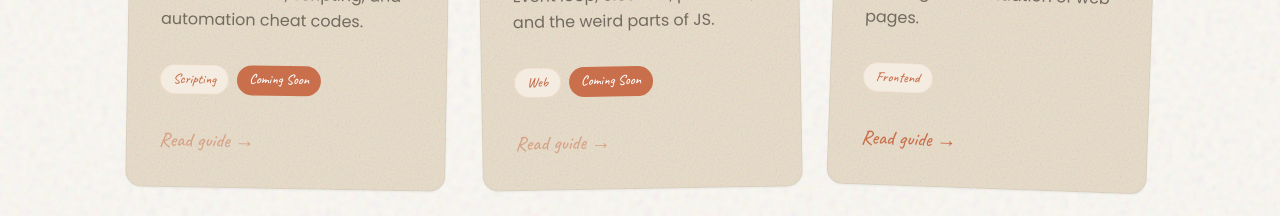
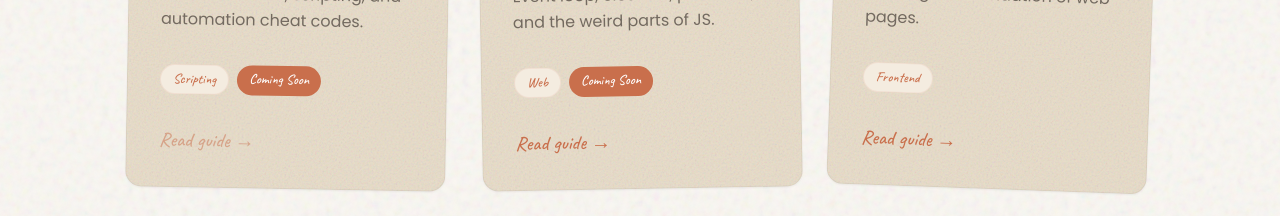
Before and after one commit to abhi-v017/abhiverma, a Next.js app: page /notes in a window 1280 px wide. Shown: the part 1060-1276 px from the top of the page. Built offline with nearby package versions, Linux system fonts and the light colour scheme; a web font is replaced by a local one.

Commit message:
javascript notes

```diff
--- a/src/app/notes/page.tsx
+++ b/src/app/notes/page.tsx
@@ -49,6 +49,7 @@ export default function NotesPage() {
       desc: "Event loop, closures, promises, and the weird parts of JS.",
       tags: ["Web", "Coming Soon"],
       rotation: "-rotate-1",
+      link: "https://drive.google.com/file/d/1KeZA0vtDZPmJ16bek6GdpjMO1hIG7ghY/view?usp=drive_link"
     },
     {
       id: "HTML",
```
